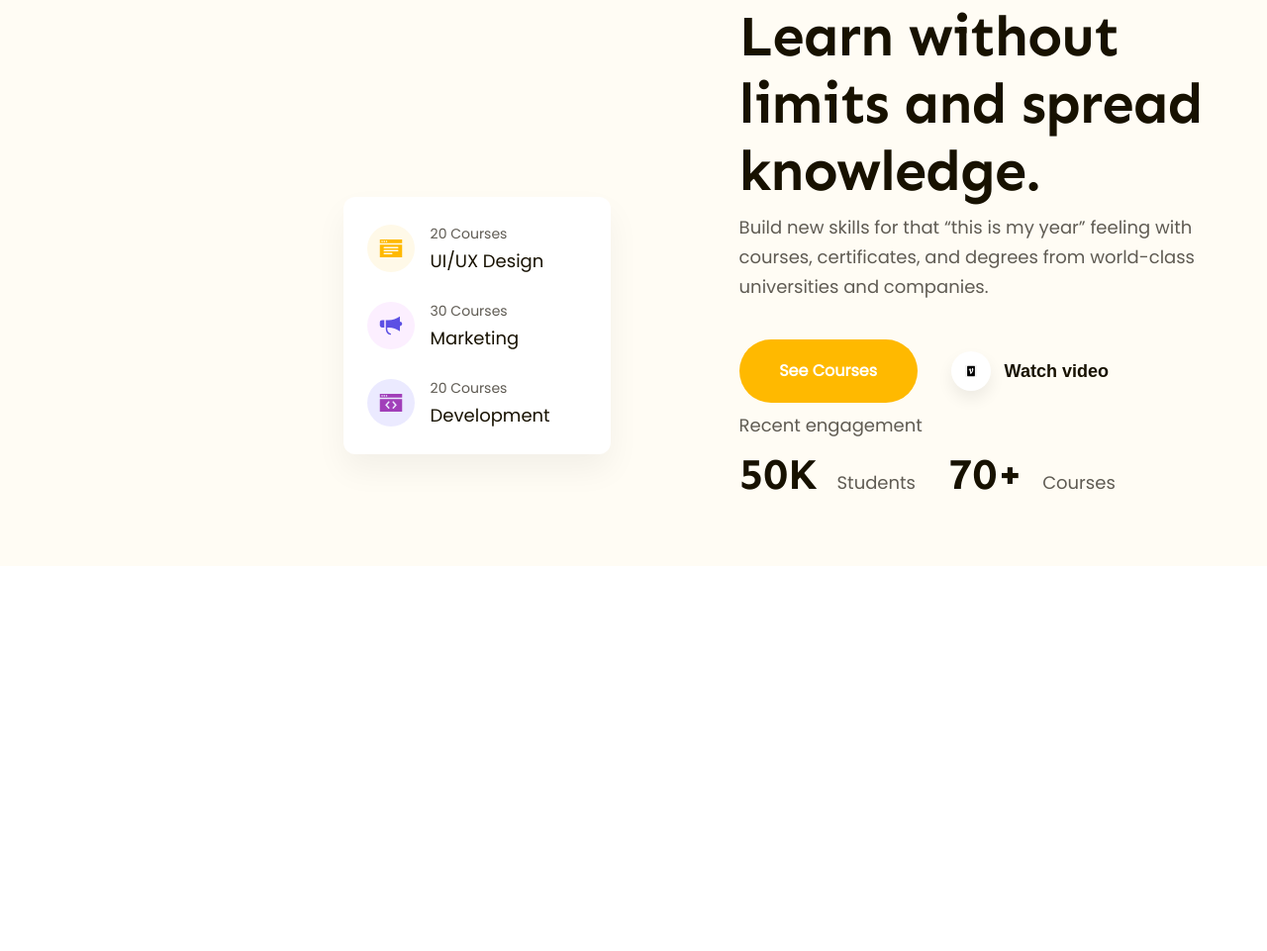
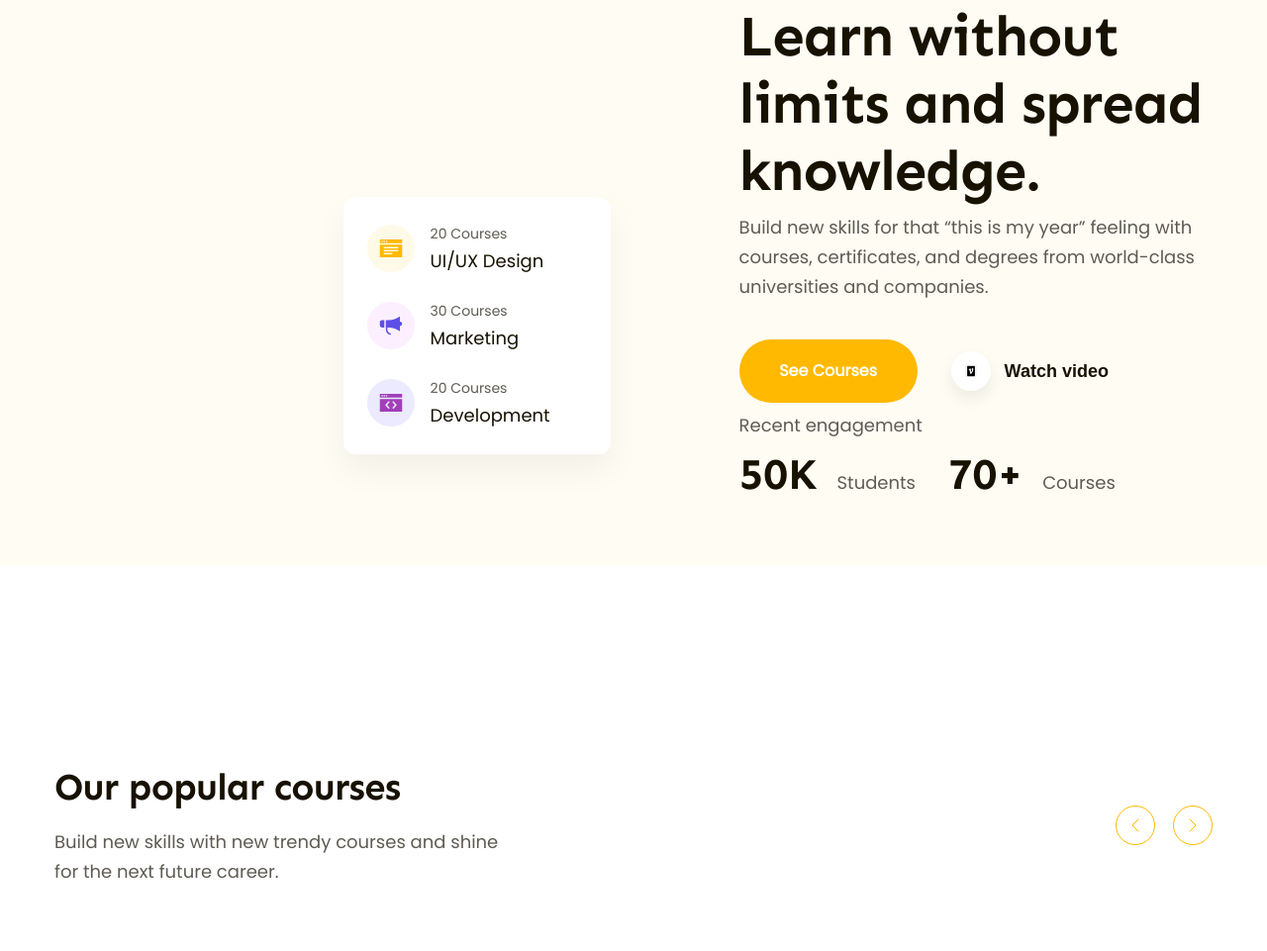
Before and after one commit to lynhs/figma, a plain HTML site: page index.html in a window 1280 px wide. Shown: the part 241-1202 px from the top of the page at 99% size. Before the commit the page ends 813 px from the top, so only its background shows below. Drawn offline with Linux system fonts and the light colour scheme.

Commit message:
popular1

```diff
--- a/assets/css/style.css
+++ b/assets/css/style.css
@@ -50,6 +50,15 @@ a {
 
 .btn:hover {
     opacity: 0.9;
+}
+
+.heading-lv2 {
+    color: #171100;
+    font-family: var(--font-heading);
+    font-size: 3.8rem;
+    font-weight: 700;
+    line-height: 126%;
+    letter-spacing: -0.76px;
 }
 
 /* header */
@@ -265,3 +274,47 @@ header .action {
 .hero .desc {
     margin-top: 8px;
 }
+
+/* popular */
+
+.popular {
+    padding: 65px 0;
+    margin-top: 135px;
+}
+
+.popular-top .desc {
+    margin-top: 16px;
+    width: 458px;
+    color: #5F5B53;
+    font-size: 1.8rem;
+    line-height: 167%;
+}
+
+.popular-top {
+    display: flex;
+    justify-content: space-between;
+}
+
+.popular-top .control-btn {
+    width: 40px;
+    height: 40px;
+    border-radius: 50%;
+    border: 1px solid var(--primary-color);
+    background: transparent;
+    display: flex;
+    align-items: center;
+    justify-content: center;
+    color: var(--primary-color);
+}
+
+.popular-top .controls {
+    display: flex;
+    gap: 18px;
+    align-items: center;
+}
+
+.popular-top .control-btn:hover {
+    background: var(--primary-color);
+    color: white;
+    cursor: pointer;
+}
--- a/index.html
+++ b/index.html
@@ -32,6 +32,7 @@
             </div>
         </div>
     </header>
+    <div class="main">
         <div class="hero">
             <div class="main-content">
                 <div class="body">
@@ -71,13 +72,15 @@
                     </div>
                     <div class="content-block">
                         <h1 class="heading">Learn without limits and spread knowledge.</h1>
-                <p class="desc">Build new skills for that “this is my year” feeling with courses, certificates, and degrees from world-class universities and companies.</p>
+                        <p class="desc">Build new skills for that “this is my year” feeling with courses, certificates,
+                            and degrees from world-class universities and companies.</p>
 
                         <div class="cta-group">
                             <a class="btn hero-cta" href="#!">See Courses</a>
                             <button class="watch-video">
                                 <div class="icon">
-                            <img src="./assets/css/img/231-2315708_vimeo-logo-white-inside-a-black-square-free-icon-vimeo-logo-white.png" alt="">
+                                    <img src="./assets/css/img/231-2315708_vimeo-logo-white-inside-a-black-square-free-icon-vimeo-logo-white.png"
+                                        alt="">
                                 </div>
                                 <span>Watch video</span>
                             </button>
@@ -88,10 +91,36 @@
                             <strong>50K</strong> Students
                             <strong>70+</strong> Courses
                         </p>
-
+                    </div>
 
                 </div>
+            </div>
+        </div>
+        <div class="popular">
+            <div class="main-content">
+                <div class="popular-top">
+                    <div class="info">
+                        <h2 class="heading-lv2">Our popular courses</h2>
+                        <p class="desc">Build new skills with new trendy courses and shine for the next future career.
+                        </p>
+                    </div>
+                    <div class="controls">
+                        <button class="control-btn">
+                            <svg width="8" height="14" viewBox="0 0 8 14" fill="none"
+                                xmlns="http://www.w3.org/2000/svg">
+                                <path d="M7 1L1 7L7 13" stroke="currentColor" stroke-linecap="round"
+                                    stroke-linejoin="round" />
+                            </svg>
 
+                        </button>
+                        <button class="control-btn">
+                            <svg width="8" height="14" viewBox="0 0 8 14" fill="none"
+                                xmlns="http://www.w3.org/2000/svg">
+                                <path d="M1 1L7 7L1 13" stroke="currentColor" stroke-linecap="round" stroke-linejoin="round" />
+                            </svg>
+
+                        </button>
+                    </div>
                 </div>
             </div>
         </div>
```
Also changed, not shown: assets/css/img/Vector 21 (1).svg (added), assets/css/img/Vector 21 (2).svg (added). Lines whose indentation alone changed are shown as unchanged.
